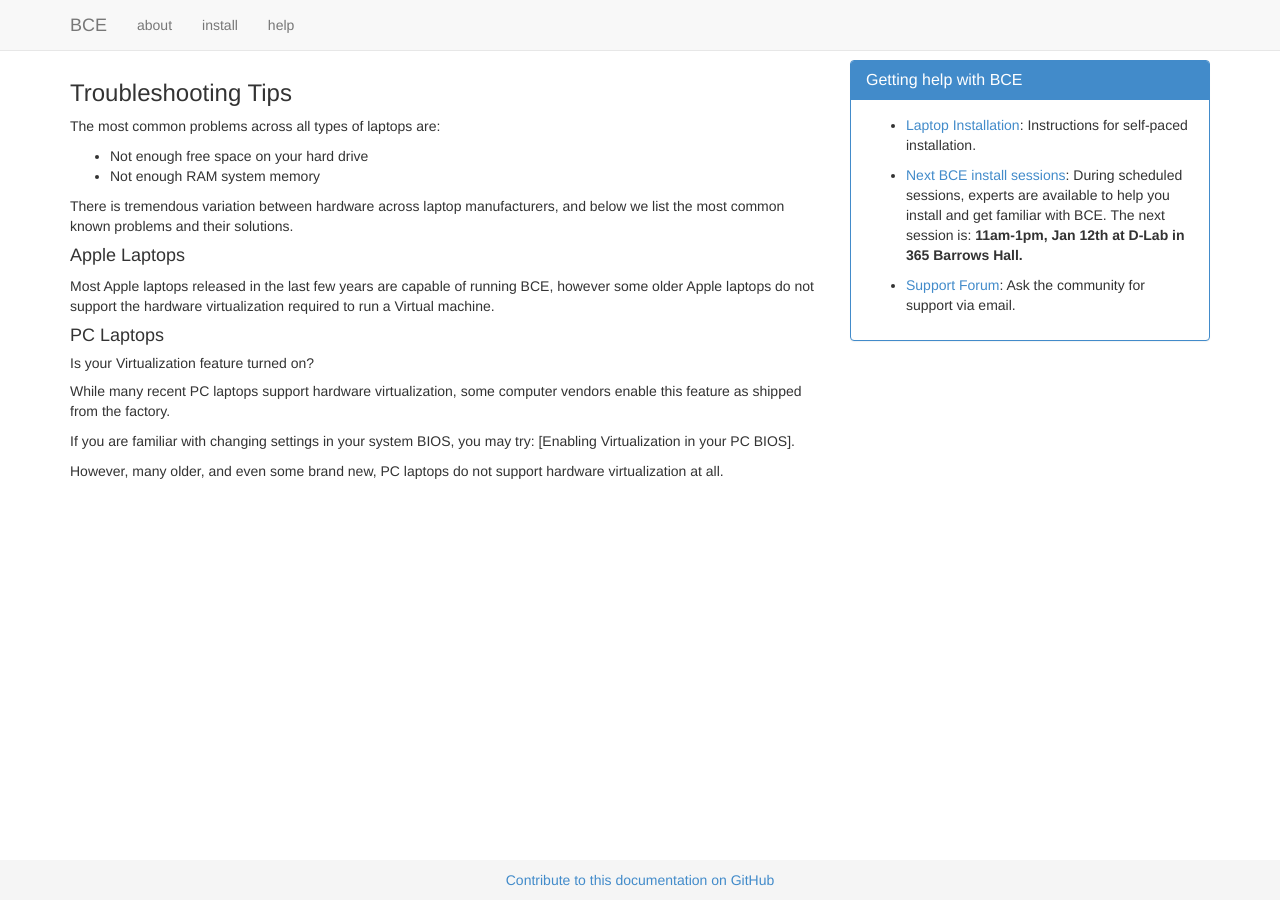
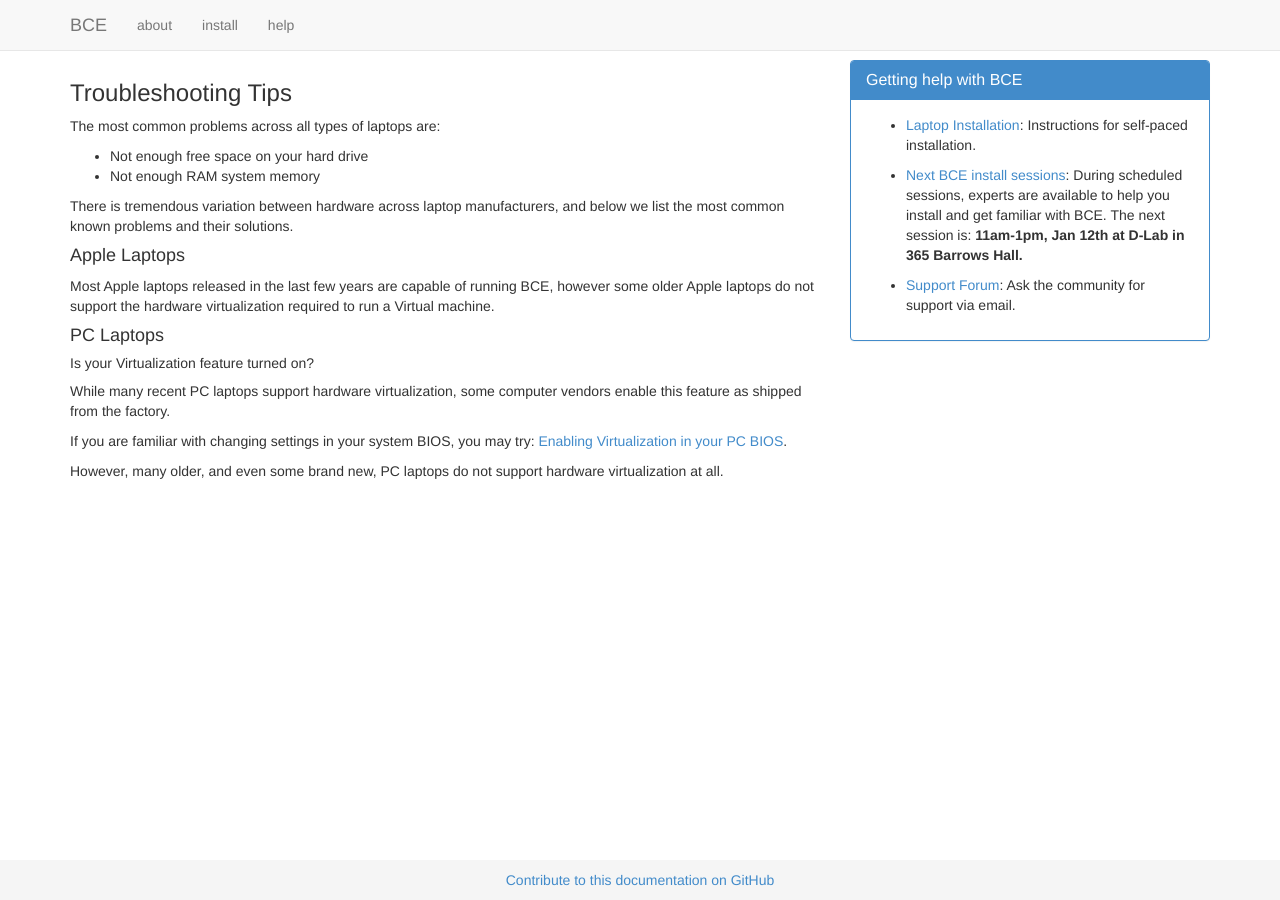
Before and after one commit to ucberkeley/bce-documentation, a Jekyll site: the page built from troubleshooting-tips.md, in a window 1280 px wide. Built offline with Jekyll 4.4.1, drawn with Linux system fonts in a browser that asks for light colours; nearby versions of some CDN libraries; library files that are not in the unit come from our copies; Markdown is read by kramdown in place of the engine named in the settings; part of the change alters nothing that is shown.

```diff
--- a/troubleshooting-tips.md
+++ b/troubleshooting-tips.md
@@ -27,7 +27,7 @@ While many recent PC laptops support hardware virtualization, some
 computer vendors enable this feature as shipped from the factory.
 
 If you are familiar with changing settings in your system BIOS, you
-may try: [Enabling Virtualization in your PC BIOS].
+may try: [Enabling Virtualization in your PC BIOS](enabling-virtualization-in-your-pc-bios.html).
 
 However, many older, and even some brand new, PC laptops do not
 support hardware virtualization at all.
```
